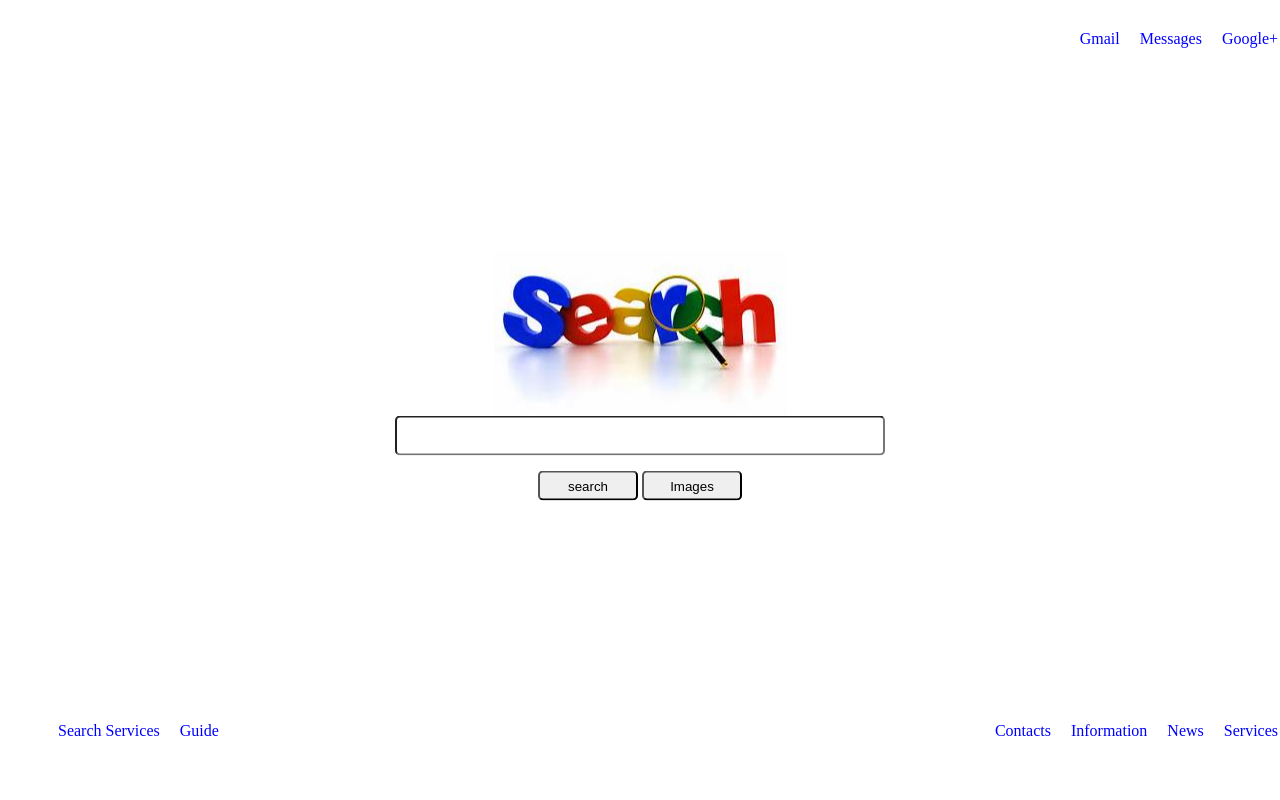
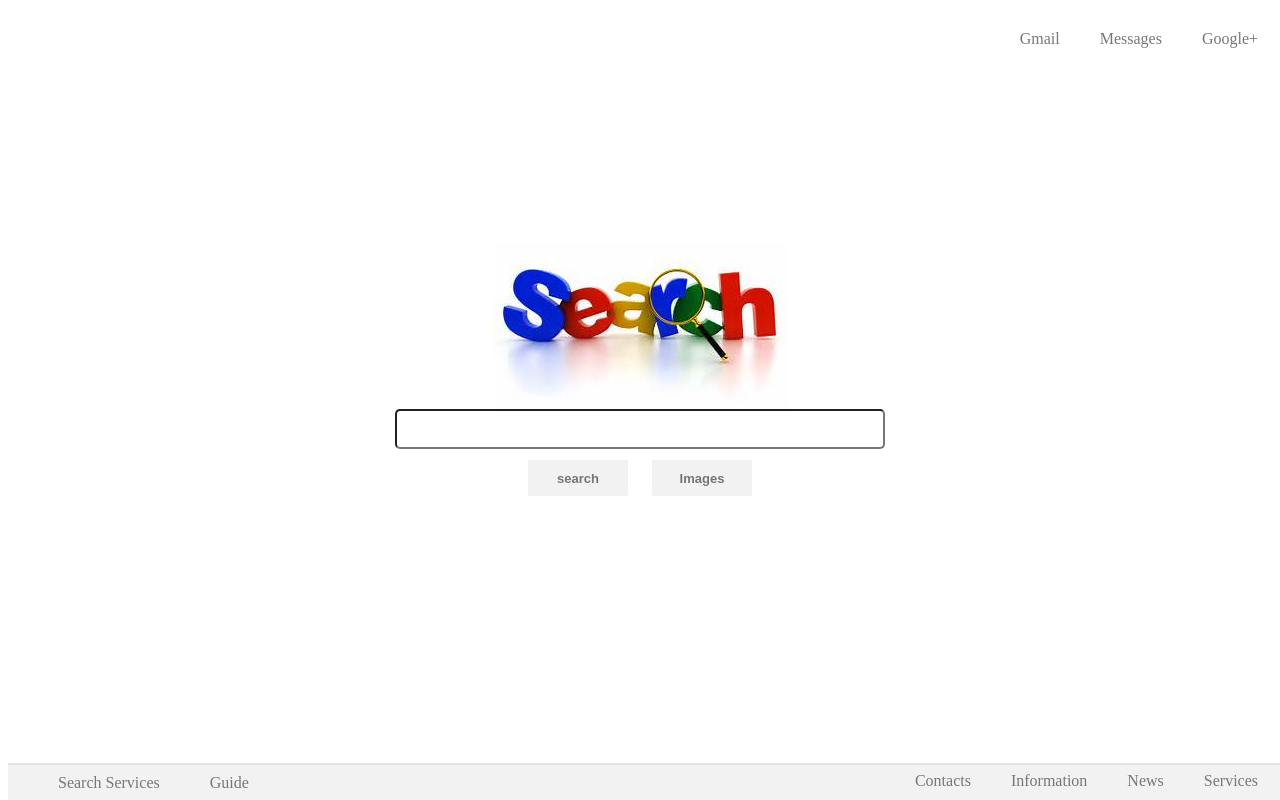
Before and after one commit to AnilSrinivasMuddineni/anilTrainingProject, a plain HTML site: page center.html in a window 1280 px wide. Drawn offline with Linux system fonts and the light colour scheme.

Commit message:
cssupdated2

```diff
--- a/styles/firstcss.css
+++ b/styles/firstcss.css
@@ -27,10 +27,24 @@
    }
    #searchButton , #searchImage{
 
-	 	height:30px;
+
+    height: 36px;
+    line-height: 27px;
     width:100px;
-                border-radius:5px;
+
     margin-top:15px;
+    background-color: #f2f2f2;
+    border: 1px solid #f2f2f2;
+    border-radius: 2px;
+    color: #757575;
+    cursor: default;
+    font-family: arial,sans-serif;
+    font-size: 13px;
+    font-weight: bold;
+    margin: 11px 10px;
+    min-width: 54px;
+    padding: 0 26px;
+    text-align: center;
 
    }
         #header,
@@ -38,7 +52,7 @@
 
       position: fixed;
       width: 100%;
-  		height: 60px;
+      height: 40px;
       line-height: 60px;
   }
 
@@ -46,32 +60,42 @@
       position: absolute;
       right: 0;
       top: -15px;
-  		height: 60px;
+      height: 40px;
 }
   #nav ul li, #nav1 ul li {
       float: left;
+      margin-right: 20px;
       list-style: none;
 }
   #nav ul li a , #nav1 ul li a{
       display: block;
-  		color: blue;
+      color: #777;
       text-decoration: none;
       padding: 0 10px;
 }
         #footer{
 
-                bottom:5%;;
+                bottom:0;
+                height: 35px;
+                background: #f2f2f2;
+                border-top: 2px solid #e4e4e4;
+                line-height: 30px;
+
+}
 
   }
 
          #nav1 {
       position: absolute;
       left: 0;
-  		top: -15px;
       height: 60px;
+
 }
+ #nav1 ul li {
+      line-height: 3px;
+      margin-right: 30px;
 
-
+       }
 
 
 
```
Lines whose indentation alone changed are shown as unchanged.
